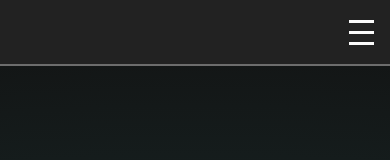
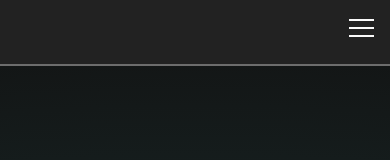
Before and after one commit to goyeet/goyeet.github.io, a React (Create React App) app: page / in a window 390 px wide. Shown: the top 160 px of the page. Built offline with nearby package versions, Linux system fonts and the light colour scheme.

Commit message:
Fixed hamburger

```diff
--- a/src/components/Hamburger/Hamburger.css
+++ b/src/components/Hamburger/Hamburger.css
@@ -10,14 +10,14 @@
 
 .bar {
   width: 25px;
-  height: 3px;
+  height: 2px;
   background-color: var(--white);
-  margin: 4px 0;
+  margin: 3px 0;
   transition: 0.4s;
 }
 
 .bar.top {
-  transform: rotate(45deg) translate(5px, 5px);
+  transform: rotate(45deg) translate(6px, 5px);
 }
 
 .bar.middle {
@@ -25,7 +25,7 @@
 }
 
 .bar.bottom {
-  transform: rotate(-45deg) translate(5px, -5px);
+  transform: rotate(-45deg) translate(6px, -5px);
 }
 
 @media (max-width: 768px) {
--- a/src/components/Navbar/Navbar.css
+++ b/src/components/Navbar/Navbar.css
@@ -28,8 +28,8 @@
 .navLink:hover {
   color: var(--hover-color);
   transition: 0.5s ease;
-  background-color: var(--light-gray);
-  border-radius: 20px;
+  /* background-color: var(--light-gray);
+  border-radius: 20px; */
 }
 
 .navbar-mobile {
--- a/src/components/Navbar/Navbar.js
+++ b/src/components/Navbar/Navbar.js
@@ -45,9 +45,9 @@ function Navbar() {
         <a href="#projects" className="navLink">
           Projects
         </a>
-        <a href="#contact" className="navLink" onClick={handleLinkClick}>
+        {/* <a href="#contact" className="navLink" onClick={handleLinkClick}>
           Contact
-        </a>
+        </a> */}
       </nav>
       <nav
         ref={menuRef}
@@ -63,9 +63,9 @@ function Navbar() {
         <a href="#projects" className="navLink" onClick={handleLinkClick}>
           Projects
         </a>
-        <a href="#contact" className="navLink" onClick={handleLinkClick}>
+        {/* <a href="#contact" className="navLink" onClick={handleLinkClick}>
           Contact
-        </a>
+        </a> */}
       </nav>
       <div className="top-bar">
         <div ref={hamburgerRef} onClick={toggleMenu}>
```
Also changed, not shown: 1 other file (tests, documents, lock files or other folders).
